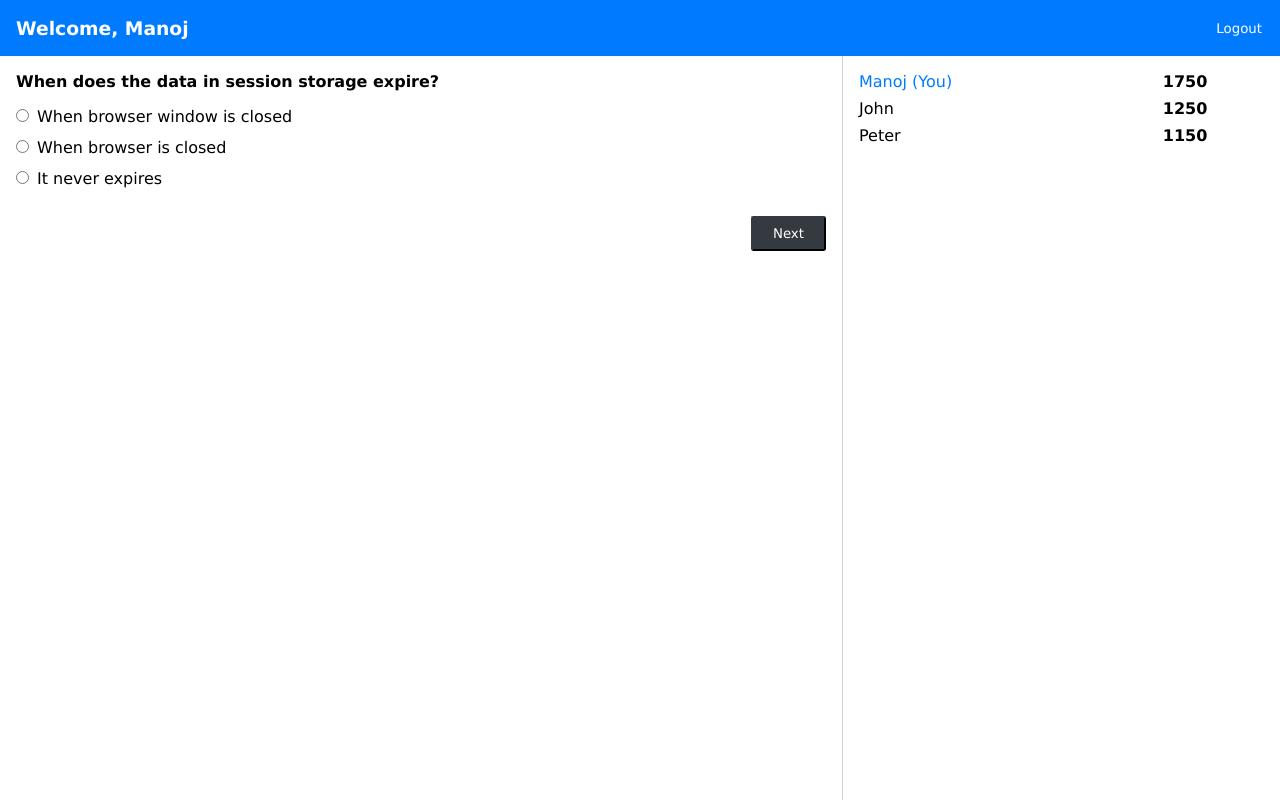
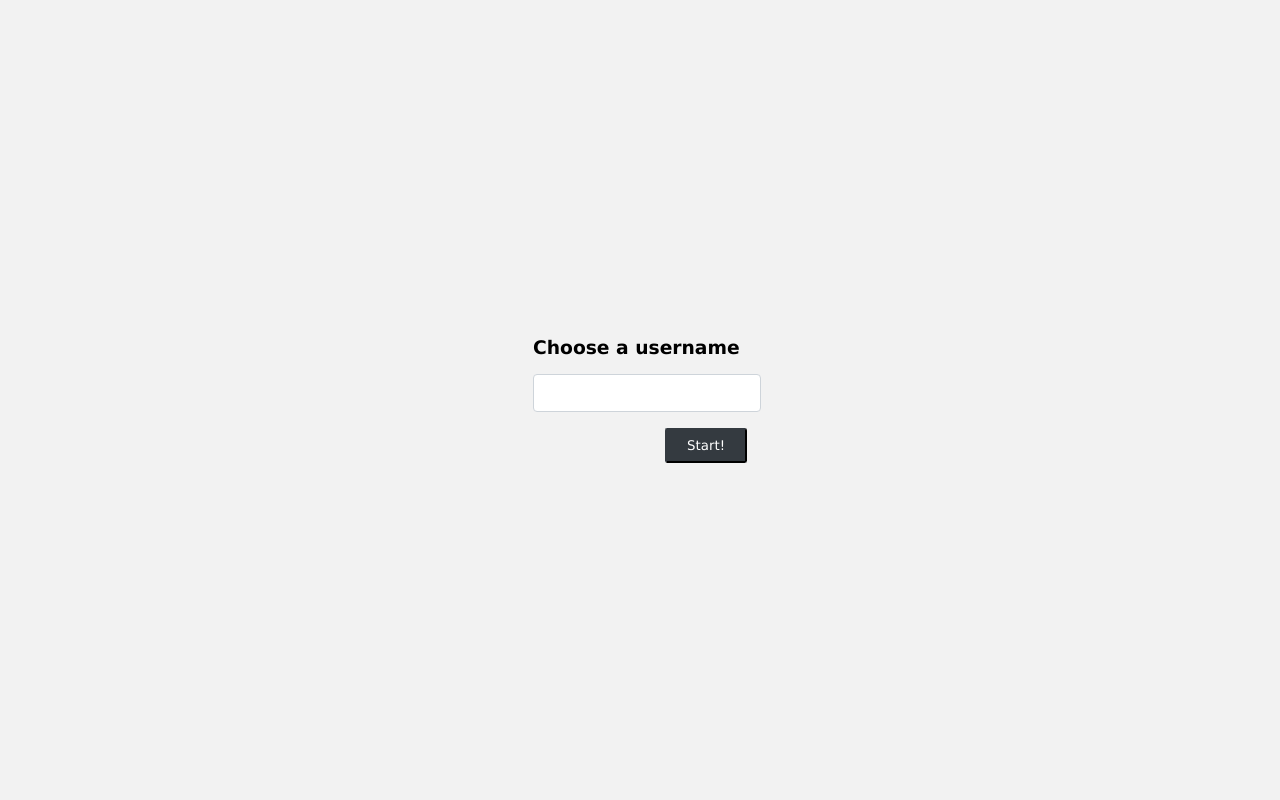
Before and after one commit to manojdcoder/trivia-app, a plain HTML site: page src/index.html in a window 1280 px wide. Drawn offline with Linux system fonts and the light colour scheme.

Commit message:
feat: question animation, login form

```diff
--- a/src/css/styles.css
+++ b/src/css/styles.css
@@ -11,18 +11,44 @@ body {
   height: 100%;
 }
 
+input[type="text"] {
+  display: block;
+  width: 100%;
+  padding: 0.375rem;
+  font-size: 1rem;
+  line-height: 1.5;
+  background-color: #fff;
+  border: 1px solid #ced4da;
+  border-radius: 0.25rem;
+}
+
 button {
   cursor: pointer;
+  padding: 0.5rem 1.25rem;
+  color: #fff;
+  background-color: #343a40;
+  border-color: #343a40;
+  border-radius: 0.15rem;
 }
 
 button:focus,
-button:active {
+button:active,
+input[type="text"]:focus {
   outline: none;
   box-shadow: none;
 }
 
 .d-none {
   display: none;
+}
+
+.show {
+  opacity: 1;
+  transition: 500ms opacity;
+}
+
+.hide {
+  opacity: 0;
 }
 
 .navbar {
@@ -34,6 +60,24 @@ button:active {
   justify-content: end;
   color: #fff;
   background-color: #007bff;
+}
+
+.login-form {
+  position: absolute;
+  top: 0;
+  left: 0;
+  width: 100vw;
+  height: 100vh;
+  background: #f2f2f2;
+}
+
+.login-form form {
+  position: absolute;
+  top: 50%;
+  left: 50%;
+  display: flex;
+  flex-direction: column;
+  transform: translate(-50%, -50%);
 }
 
 #logout {
@@ -61,6 +105,32 @@ button:active {
   border-right: 1px solid #d3d3d3;
 }
 
+@keyframes question-animate-in {
+  0% {
+    opacity: 0;
+    transform: translate(0, 5rem);
+  }
+  100% {
+    opacity: 1;
+    transform: translate(0);
+  }
+}
+
+.question-animate-in {
+  animation: question-animate-in 300ms ease-in;
+}
+
+@keyframes question-animate-out {
+  100% {
+    opacity: 0;
+    transform: translate(0, -5rem);
+  }
+}
+
+.question-animate-out {
+  animation: question-animate-out 300ms ease-in;
+}
+
 .question-text {
   font-weight: bold;
   margin-bottom: 1rem;
@@ -85,12 +155,9 @@ button:active {
   justify-content: flex-end;
 }
 
-.question-action {
-  padding: 0.5rem 1.25rem;
-  color: #fff;
-  background-color: #343a40;
-  border-color: #343a40;
-  border-radius: 0.15rem;
+.finish {
+  background-color: #dc3545;
+  border-color: #dc3545;
 }
 
 #scoreboard {
@@ -117,14 +184,13 @@ button:active {
 @keyframes scale {
   0% {
     opacity: 0;
-    transform: scale(1, 0);
+    transform: translate(0, 5rem) scale(1.5);
   }
-  50% {
-    transform: scale(1, 1.5);
+  75% {
+    transform: translate(0) scale(1);
   }
   100% {
     opacity: 1;
-    transform: scale(1);
   }
 }
 
--- a/src/index.html
+++ b/src/index.html
@@ -10,21 +10,33 @@
   <body>
     <header class="navbar">
       <h3 id="welcome"></h3>
-      <button id="logout" onclick="onLogoutClick()">Logout</button>
+      <button id="logout" class="d-none" onclick="onLogoutClick()">
+        Logout
+      </button>
     </header>
     <div class="container">
       <div id="question" class="content">
-        <div id="question-content" class="question-content"></div>
-        <div class="question-actions">
+        <div id="question-content"></div>
+        <div class="question-actions hide">
           <button
             id="question-action-primary"
-            class="question-action"
             onclick="onPrimaryActionClick()"
           ></button>
         </div>
       </div>
       <div id="scoreboard" class="content"></div>
     </div>
+    <template id="tplLogin">
+      <div class="login-form">
+        <form onsubmit="onLogin(event)">
+          <h3 style="margin-bottom: 1rem;">Choose a username</h3>
+          <input type="text" style="margin-bottom: 1rem;" name="username" />
+          <button type="submit" style="align-self: flex-end;">
+            Start!
+          </button>
+        </form>
+      </div>
+    </template>
     <template id="tplQuestion">
       <div>
         <div class="question-text"></div>
--- a/src/js/main.js
+++ b/src/js/main.js
@@ -17,14 +17,34 @@ function setUser(value) {
 
 function syncUser() {
     const user = getUser();
-    document.querySelector("#welcome").innerText = user && `Welcome, ${user}` || "Trivia";
-    document.querySelector("#logout").classList[!user && "add" || "remove"]("d-none");
+    const welcomeEl = document.querySelector("#welcome");
+    const logoutEl = document.querySelector("#logout");
+
+    let loginEl = document.querySelector(".login-form");
+    if (user) {
+        if (loginEl) {
+            loginEl.remove();
+        }
+    } else {
+        if (!loginEl) {
+            const template = document.querySelector("#tplLogin");
+            loginEl = template.content.cloneNode(true);
+            document.body.append(loginEl.firstElementChild);
+        }
+    }
+
+    welcomeEl.innerText = user && `Welcome, ${user}` || "Trivia";
+    logoutEl.classList.toggle("d-none", !!!user);
 }
 
 function syncQuestion(data) {
     const questionContent = document.querySelector("#question-content");
+    const oldQuestionEl = questionContent.firstElementChild;
+
+    if (data) {
         const template = document.querySelector("#tplQuestion");
         const qEl = template.content.cloneNode(true);
+        const questionEl = qEl.firstElementChild;
 
         let { text, type, options, hasMore } = data;
         qEl.querySelector(".question-text").innerText = text;
@@ -34,20 +54,48 @@ function syncQuestion(data) {
             return `<label><input type="${type}" name="${isRadio && "radio" || `${type}-index`
                 }">${option.text}</label>`;
         }).join("");
-
         qEl.querySelector(".question-options").innerHTML = options;
 
-    questionContent.innerHTML = qEl.firstElementChild.outerHTML;
+        const questionActionsEl = document.querySelector(".question-actions");
+        questionActionsEl.classList.toggle("show", false);
+        questionActionsEl.classList.toggle("hide", true);
 
-    const primaryAction = document.querySelector("#question-action-primary");
-    primaryAction.innerText = hasMore ? "Next" : "Finish";
+        const primaryActionEl = questionActionsEl.querySelector("#question-action-primary");
+        if (hasMore) {
+            primaryActionEl.innerText = "Next";
+        } else {
+            primaryActionEl.innerText = "Finish";
+        }
+        primaryActionEl.classList.toggle("finish", !hasMore);
+
+        const showQuestionEl = () => {
+            questionEl.classList.add("question-animate-in");
+            questionEl.addEventListener("animationend", () => {
+                questionActionsEl.classList.toggle("hide", false);
+                questionActionsEl.classList.toggle("show", true);
+            });
+            questionContent.appendChild(questionEl);
+        };
+
+        if (oldQuestionEl) {
+            oldQuestionEl.addEventListener("animationend", () => {
+                oldQuestionEl.remove();
+                showQuestionEl();
+            });
+            oldQuestionEl.classList.add("question-animate-out");
+        } else {
+            showQuestionEl();
+        }
+    } else if (oldQuestionEl) {
+        oldQuestionEl.remove();
+    }
 
     window.currentQuestion = data;
 }
 
 function syncScoreboard(participants) {
     const currentUser = getUser();
-    const scoreboard = document.querySelector("#scoreboard");
+    const scoreboardEl = document.querySelector("#scoreboard");
     const template = document.querySelector("#tplParticipant");
 
     participants = participants.map(participant => {
@@ -63,22 +111,20 @@ function syncScoreboard(participants) {
         pEl.querySelector(".participant-score").innerText = score;
 
         return pEl.firstElementChild.outerHTML;
-    });
+    }).join("");
 
-    scoreboard.innerHTML = participants.join("");
+    scoreboardEl.innerHTML = participants;
 }
 
-function start() {
-    setUser("Manoj");
-
+function dummyData() {
     syncScoreboard([{
-        username: "Manoj",
+        username: "manoj",
         score: 1750
     }, {
-        username: "John",
+        username: "john",
         score: 1250
     }, {
-        username: "Peter",
+        username: "peter",
         score: 1150
     }]);
 
@@ -101,11 +147,20 @@ function start() {
 
 // Events
 
+function onLogin(event) {
+    event.preventDefault();
+    const value = event.target.querySelector("input[type=text]").value;
+    if (value) {
+        setUser(value);
+        dummyData();
+    }
+}
+
 function onLogoutClick() {
     if (confirm("Are you sure, do you want to logout of current session?")) {
         setUser(null);
         syncScoreboard([]);
-        syncQuestion([]);
+        syncQuestion();
     }
 }
 
@@ -152,4 +207,8 @@ function onPrimaryActionClick() {
     }
 }
 
-start();
+// Initiate
+syncUser();
+if (getUser()) {
+    dummyData();
+}
```
Lines whose indentation alone changed are shown as unchanged.
